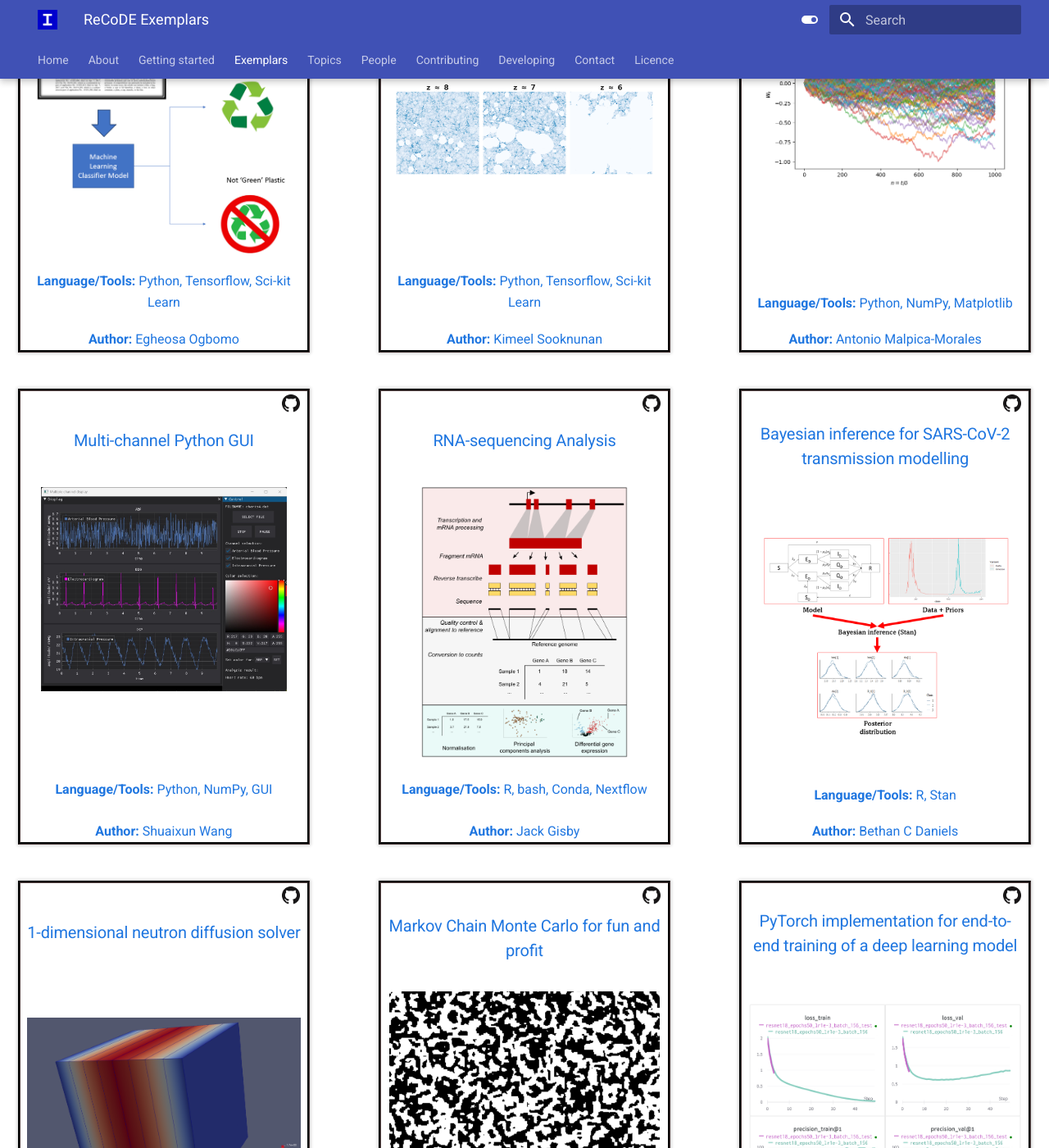
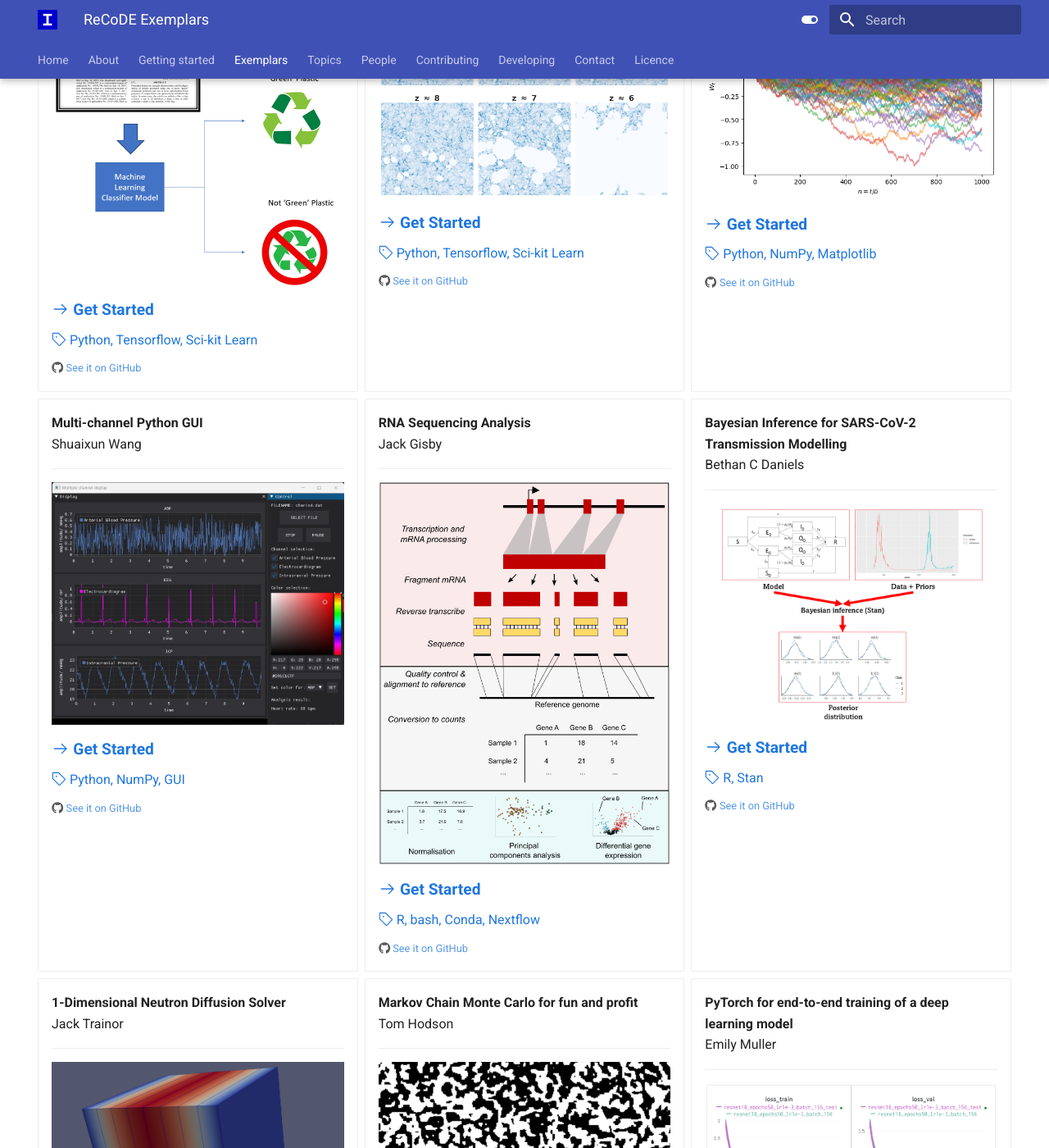
Before and after one commit to ImperialCollegeLondon/ReCoDE-home, an MkDocs documentation site: the page built from docs/exemplars/index.md, in a window 1280 px wide and 1400 px high, scrolled down 351 px. Shown: the whole window at 82% size. Built offline with MkDocs 1.6.1 and Material for MkDocs 9.7.7, drawn with Linux system fonts in a browser that asks for light colours; some of the changed text lies outside the part shown.

Commit message:
refactor: use material card grids

```diff
--- a/docs/exemplars/index.md
+++ b/docs/exemplars/index.md
@@ -8,144 +8,125 @@ search:
   exclude: true
 ---
 
+<div class="grid cards" markdown>
 
-<div class="grid-container" style="justify-items:center;">
-<!-- AI for Patents -->
-    <div class="card_ex">
-      <a href = "https://github.com/ImperialCollegeLondon/ReCoDE-AIForPatents" style="display:inline;margin-bottom:-50px;margin-right:-310px;">
-        <img src="../assets/img/github.png" alt="AI for Patents" style="width:75%;padding:4px;">
-      </a>
-      <h3>
-        <a href = "https://imperialcollegelondon.github.io/ReCoDE-AIForPatents">Binary Classification of Patent Texts</a>
-      </h3>
-      <a href = "https://imperialcollegelondon.github.io/ReCoDE-AIForPatents" style="height:60%">
-        <img src="../assets/img/exemplars/aiforpatents.png" alt="AI for Patents" style="width:95%">
-      </a>
-      <a href = "../tags"><strong>Language/Tools:</strong> Python, Tensorflow, Sci-kit Learn</a>
-      <a href = "../people"><strong>Author:</strong> Egheosa Ogbomo</a>
-    </div>
+-  __Binary Classification of Patent Texts__
+    <br>Egheosa Ogbomo
 
-<!-- CNNs for Cosmic Dawn -->
-    <div class="card_ex">
-      <a href = "https://github.com/ImperialCollegeLondon/ReCoDE-FirstDawn" style="display:inline;margin-bottom:-50px;margin-right:-310px;">
-        <img src="../assets/img/github.png" alt="CNNs for Cosmic Dawn" style="width:75%;padding:4px;">
-      </a>
-      <h3>
-        <a href = "https://imperialcollegelondon.github.io/ReCoDE-FirstDawn">CNNs for the Cosmic Dawn</a>
-      </h3>
-      <a href = "https://imperialcollegelondon.github.io/ReCoDE-FirstDawn" style="height:60%">
-        <img src="../assets/img/exemplars/cosmicdawn.png" alt="CNNs for Cosmic Dawn" style="width:95%">
-      </a>
-      <a href = "../tags"><strong>Language/Tools:</strong> Python, Tensorflow, Sci-kit Learn</a>
-      <a href = "../people"><strong>Author:</strong> Kimeel Sooknunan</a>
-    </div>
+    ---
 
-<!-- Euler-Maruyama Method -->
-    <div class="card_ex">
-      <a href = "https://github.com/ImperialCollegeLondon/ReCoDe-Euler-Maruyama" style="display:inline;margin-bottom:-50px;margin-right:-310px;">
-        <img src="../assets/img/github.png" alt="Euler-Maruyama GitHub" style="width:75%;padding:4px;">
-      </a>
-      <h3>
-        <a href = "https://imperialcollegelondon.github.io/ReCoDe-Euler-Maruyama">Solving SDEs with the Euler-Maruyama Method</a>
-      </h3>
-      <a href = "https://imperialcollegelondon.github.io/ReCoDe-Euler-Maruyama" style="height:60%">
-        <img src="../assets/img/exemplars/eulermaruyama.png" alt="Euler-Maruyama Method" style="width:90%">
-      </a>
-      <a href = "../tags"><strong>Language/Tools:</strong> Python, NumPy, Matplotlib</a>
-      <a href = "../people"><strong>Author:</strong> Antonio Malpica-Morales</a>
-    </div>
+    ![AI for Patents](../assets/img/exemplars/aiforpatents.png)
 
-<!-- Python GUI -->
-    <div class="card_ex">
-      <a href = "https://github.com/ImperialCollegeLondon/ReCoDE-PythonGUI" style="display:inline;margin-bottom:-50px;margin-right:-310px;">
-        <img src="../assets/img/github.png" alt="Python GUI GitHub" style="width:75%;padding:4px;">
-      </a>
-      <h3>
-        <a href = "https://imperialcollegelondon.github.io/ReCoDE-PythonGUI">Multi-channel Python GUI</a>
-      </h3>
-      <a href = "https://imperialcollegelondon.github.io/ReCoDe-PythonGUI" style="height:60%">
-        <img src="../assets/img/exemplars/pythongui.jpg" alt="Multi-channel Python GUI" style="width:90%">
-      </a>
-      <a href = "../tags"><strong>Language/Tools:</strong> Python, NumPy, GUI</a>
-      <a href = "../people"><strong>Author:</strong> Shuaixun Wang</a>
-    </div>
+    <big>[__:octicons-arrow-right-24: Get Started__](https://imperialcollegelondon.github.io/ReCoDE-AIForPatents)</big>
 
-<!-- RNA-sequencing Analysis -->
-    <div class="card_ex">
-      <a href = "https://github.com/ImperialCollegeLondon/ReCoDE_rnaseq_pipeline" style="display:inline;margin-bottom:-50px;margin-right:-310px;">
-        <img src="../assets/img/github.png" alt="RNA Sequencing GitHub" style="width:75%;padding:4px;">
-      </a>
-      <h3>
-        <a href = "https://imperialcollegelondon.github.io/ReCoDE_rnaseq_pipeline">RNA-sequencing Analysis</a>
-      </h3>
-      <a href = "https://imperialcollegelondon.github.io/ReCoDE_rnaseq_pipeline" style="height:60%">
-        <img src="../assets/img/exemplars/rnaseq.png" alt="RNA-sequencing Analysis" style="height:100%">
-      </a>
-      <a href = "../tags"><strong>Language/Tools:</strong> R, bash, Conda, Nextflow</a>
-      <a href = "../people"><strong>Author:</strong> Jack Gisby</a>
-    </div>
+    [:octicons-tag-24: Python, Tensorflow, Sci-kit Learn](../tags)
 
-<!-- Bayesian inference for SARS-CoV-2 transmission modelling -->
+    <small>:fontawesome-brands-github: [See it on GitHub](https://github.com/ImperialCollegeLondon/ReCoDE-AIForPatents)</small>
 
-    <div class="card_ex">
-      <a href = "https://github.com/ImperialCollegeLondon/ReCoDE_IDMS" style="display:inline;margin-bottom:-50px;margin-right:-310px;">
-        <img src="../assets/img/github.png" alt="IDMS GitHub" style="width:75%;padding:4px;">
-      </a>
-      <h3>
-       <a href = "https://imperialcollegelondon.github.io/ReCoDE_IDMS/">Bayesian inference for SARS-CoV-2 transmission modelling</a>
-      </h3>
-      <a href = "https://imperialcollegelondon.github.io/ReCoDE_IDMS/" style="height:60%">
-            <img src="../assets/img/exemplars/idms.png" alt="IDMS" style="height:100%;object-fit:contain;">
-      </a>
-      <a href = "../tags"><strong>Language/Tools:</strong> R, Stan</a>
-      <a href = "../people"><strong>Author:</strong> Bethan C Daniels</a>
-    </div>
+-  __CNNs for the Cosmic Dawn__
+    <br>Kimeel Sooknunan
 
-<!-- 1-dimensional neutron diffusion solver -->
+    ---
 
-    <div class="card_ex">
-      <a href = "https://github.com/ImperialCollegeLondon/ReCoDE_Diffusion_Code" style="display:inline;margin-bottom:-50px;margin-right:-310px;">
-        <img src="../assets/img/github.png" alt="Diffusion GitHub" style="width:75%;padding:4px;">
-      </a>
-      <h3>
-       <a href = "https://imperialcollegelondon.github.io/ReCoDE_Diffusion_Code/">1-dimensional neutron diffusion solver</a>
-      </h3>
-      <a href = "https://imperialcollegelondon.github.io/ReCoDE_Diffusion_Code/" style="height:60%;">
-            <img src="../assets/img/exemplars/diffusion.png" alt="diffusion" style="height:100%;object-fit:contain;">
-      </a>
-      <a href = "../tags"><strong>Language/Tools:</strong> Fortran, OOP</a>
-      <a href = "../people"><strong>Author:</strong> Jack Trainor</a>
-    </div>
+    ![Cosmic Dawn](../assets/img/exemplars/cosmicdawn.png)
 
-<!-- MCMC -->
+    <big>[__:octicons-arrow-right-24: Get Started__](https://imperialcollegelondon.github.io/ReCoDE-FirstDawn)</big>
 
-    <div class="card_ex">
-      <a href = "https://github.com/ImperialCollegeLondon/ReCoDE_MCMCFF" style="display:inline;margin-bottom:-50px;margin-right:-310px;">
-        <img src="../assets/img/github.png" alt="MCMC GitHub" style="width:75%;padding:4px;">
-      </a>
-      <h3>
-       <a href = "https://recode-mcmcff.readthedocs.io/en/latest/">Markov Chain Monte Carlo for fun and profit</a>
-      </h3>
-      <a href = "https://recode-mcmcff.readthedocs.io/en/latest/" style="height:60%;">
-            <img src="../assets/img/exemplars/mcmc.png" alt="MCMC" style="height:100%;object-fit:contain;">
-      </a>
-      <a href = "../tags"><strong>Language/Tools:</strong> Python, TDD, Optimisation</a>
-      <a href = "../people"><strong>Author:</strong> Tom Hodson</a>
-    </div>
+    [:octicons-tag-24: Python, Tensorflow, Sci-kit Learn](../tags)
 
-<!-- perceptions -->
 
-    <div class="card_ex">
-      <a href = "https://github.com/ImperialCollegeLondon/recode-perceptions" style="display:inline;margin-bottom:-50px;margin-right:-310px;">
-        <img src="../assets/img/github.png" alt="Perceptions GitHub" style="width:75%;padding:4px;">
-      </a>
-      <h3>
-       <a href = "https://imperialcollegelondon.github.io/recode-perceptions/">PyTorch implementation for end-to-end training of a deep learning model</a>
-      </h3>
-      <a href = "https://imperialcollegelondon.github.io/recode-perceptions/" style="height:60%;">
-            <img src="../assets/img/exemplars/perceptions.png" alt="perceptions" style="height:100%;object-fit:contain;">
-      </a>
-      <a href = "../tags"><strong>Language/Tools:</strong> Python, pyTorch, Machine Learning</a>
-      <a href = "../people"><strong>Author:</strong> Emily Muller</a>
-    </div>
+    <small>:fontawesome-brands-github: [See it on GitHub](https://github.com/ImperialCollegeLondon/ReCoDE-FirstDawn)</small>
+
+-  __Solving SDEs with Euler-Maruyama__
+    <br>Antonio Malpica-Morales
+
+    ---
+
+    ![Euler-Maruyama](../assets/img/exemplars/eulermaruyama.png)
+
+    <big>[__:octicons-arrow-right-24: Get Started__](https://imperialcollegelondon.github.io/ReCoDe-Euler-Maruyama)</big>
+
+    [:octicons-tag-24: Python, NumPy, Matplotlib](../tags)
+
+    <small>:fontawesome-brands-github: [See it on GitHub](https://github.com/ImperialCollegeLondon/ReCoDe-Euler-Maruyama)</small>
+
+-  __Multi-channel Python GUI__
+    <br>Shuaixun Wang
+
+    ---
+
+    ![Python GUI](../assets/img/exemplars/pythongui.jpg)
+
+    <big>[__:octicons-arrow-right-24: Get Started__](https://imperialcollegelondon.github.io/ReCoDE-PythonGUI)</big>
+
+    [:octicons-tag-24: Python, NumPy, GUI](../tags)
+
+    <small>:fontawesome-brands-github: [See it on GitHub](https://github.com/ImperialCollegeLondon/ReCoDE-PythonGUI)</small>
+
+-  __RNA Sequencing Analysis__
+    <br>Jack Gisby
+
+    ---
+
+    ![RNA Sequencing](../assets/img/exemplars/rnaseq.png)
+
+    <big>[__:octicons-arrow-right-24: Get Started__](https://imperialcollegelondon.github.io/ReCoDE_rnaseq_pipeline)</big>
+
+    [:octicons-tag-24: R, bash, Conda, Nextflow](../tags)
+
+    <small>:fontawesome-brands-github: [See it on GitHub](https://github.com/ImperialCollegeLondon/ReCoDE_rnaseq_pipeline)</small>
+
+-  __Bayesian Inference for SARS-CoV-2 Transmission Modelling__
+    <br>Bethan C Daniels
+
+    ---
+
+    ![IDMS](../assets/img/exemplars/idms.png)
+
+    <big>[__:octicons-arrow-right-24: Get Started__](https://imperialcollegelondon.github.io/ReCoDE_IDMS)</big>
+
+    [:octicons-tag-24: R, Stan](../tags)
+
+    <small>:fontawesome-brands-github: [See it on GitHub](https://github.com/ImperialCollegeLondon/ReCoDE_IDMS)</small>
+
+-  __1-Dimensional Neutron Diffusion Solver__
+    <br>Jack Trainor
+
+    ---
+
+    ![Neutron Diffusion](../assets/img/exemplars/diffusion.png)
+
+    <big>[__:octicons-arrow-right-24: Get Started__](https://imperialcollegelondon.github.io/ReCoDE_Diffusion_Code)</big>
+
+    [:octicons-tag-24: Fortran, OOP](../tags)
+
+    <small>:fontawesome-brands-github: [See it on GitHub](https://github.com/ImperialCollegeLondon/ReCoDE_Diffusion_Code)</small>
+
+
+-  __Markov Chain Monte Carlo for fun and profit__
+    <br>Tom Hodson
+
+    ---
+
+    ![MCMC](../assets/img/exemplars/mcmc.png)
+
+    <big>[__:octicons-arrow-right-24: Get Started__](https://recode-mcmcff.readthedocs.io/en/latest/)</big>
+
+    [:octicons-tag-24: Python, TDD, Optimisation](../tags)
+
+    <small>:fontawesome-brands-github: [See it on GitHub](https://github.com/ImperialCollegeLondon/ReCoDE_MCMCFF)</small>
+
+-  __PyTorch for end-to-end training of a deep learning model__
+    <br>Emily Muller
+
+    ---
+
+    ![Perceptions](../assets/img/exemplars/perceptions.png)
+
+    <big>[__:octicons-arrow-right-24: Get Started__](https://imperialcollegelondon.github.io/recode-perceptions)</big>
+
+    [:octicons-tag-24: Python, pyTorch, Machine Learning](../tags)
+
+    <small>:fontawesome-brands-github: [See it on GitHub](https://github.com/ImperialCollegeLondon/recode-perceptions)</small>
+
 </div>
--- a/mkdocs.yml
+++ b/mkdocs.yml
@@ -63,6 +63,7 @@ markdown_extensions:
   - attr_list
   - pymdownx.details
   - pymdownx.superfences
+  - md_in_html
   - meta
   - toc:
       permalink: true
```
Also changed, not shown: docs/people.md (+156 -161 lines).
